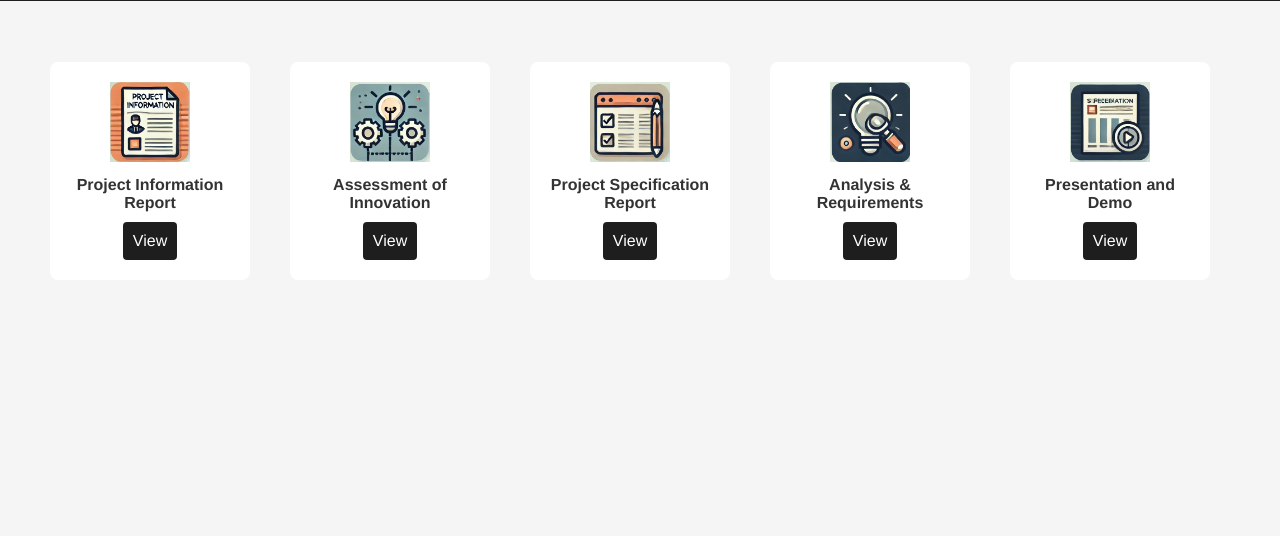
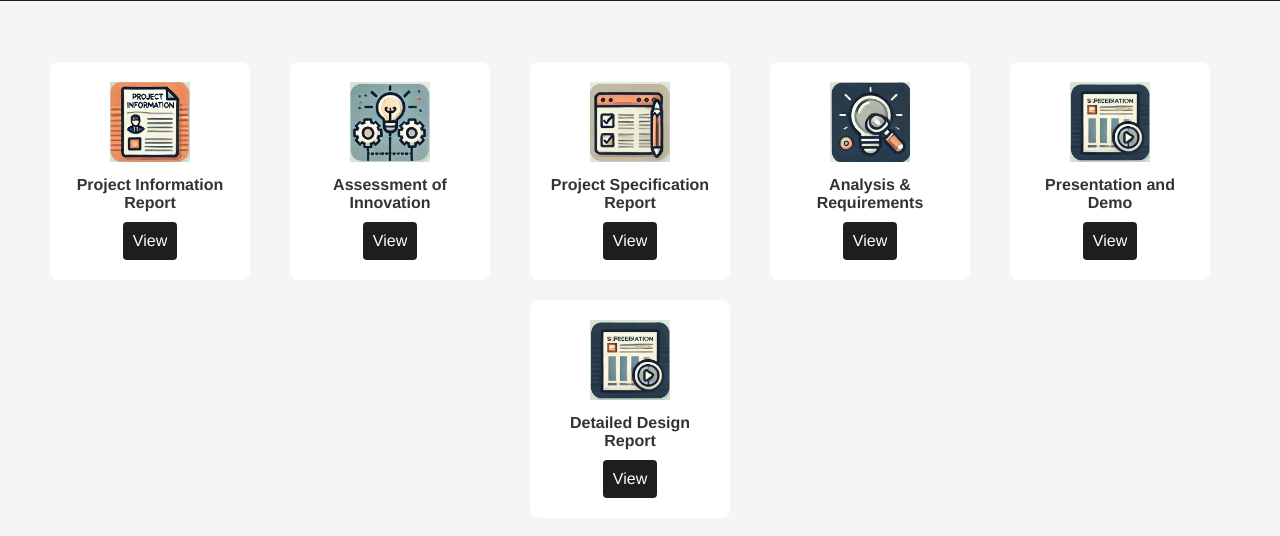
Before and after one commit to yolla-tech/yolla.github.io, a plain HTML site: page index.html in a window 1280 px wide. Both pictures are taken after a click on the link "Reports". Shown: the part 76-612 px from the top of the page. Drawn offline with Linux system fonts and the light colour scheme.

Commit message:
added detailed design report section

```diff
--- a/index.html
+++ b/index.html
@@ -69,6 +69,11 @@
         <h3>Presentation and Demo</h3>
         <a href="reports/presentation_and_demo.pdf" download class="download-button">View</a>
       </div>
+      <div class="report-card">
+        <img src="images/report5-icon.png" alt="Report Icon">
+        <h3>Detailed Design Report</h3>
+        <a href="reports/detailed_design.pdf" download class="download-button">View</a>
+      </div>
     </div>
   </section>
 
```
